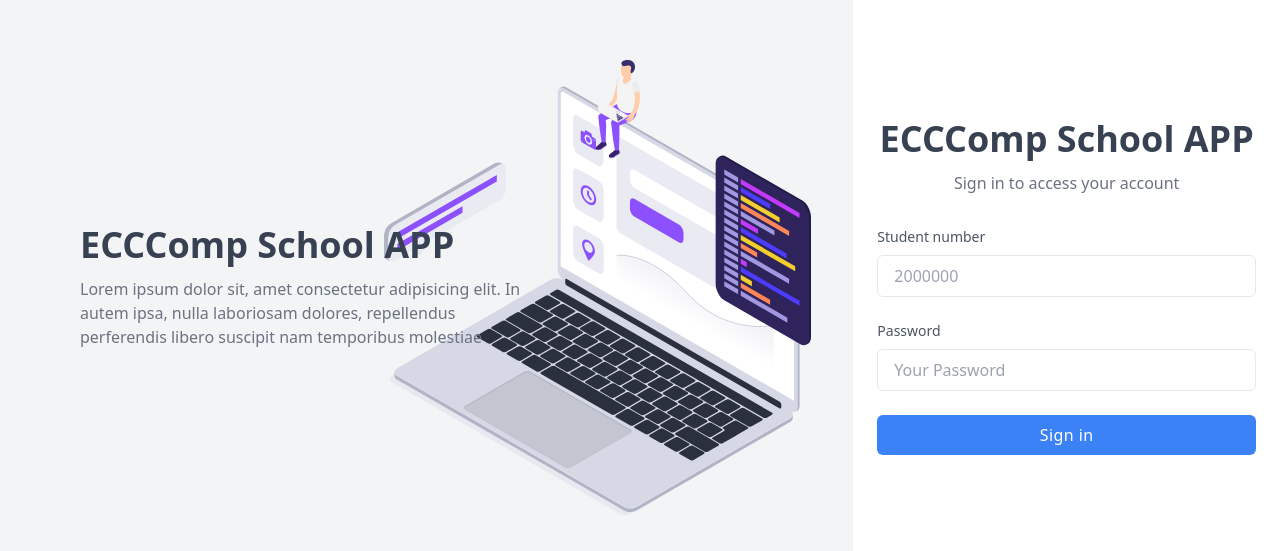
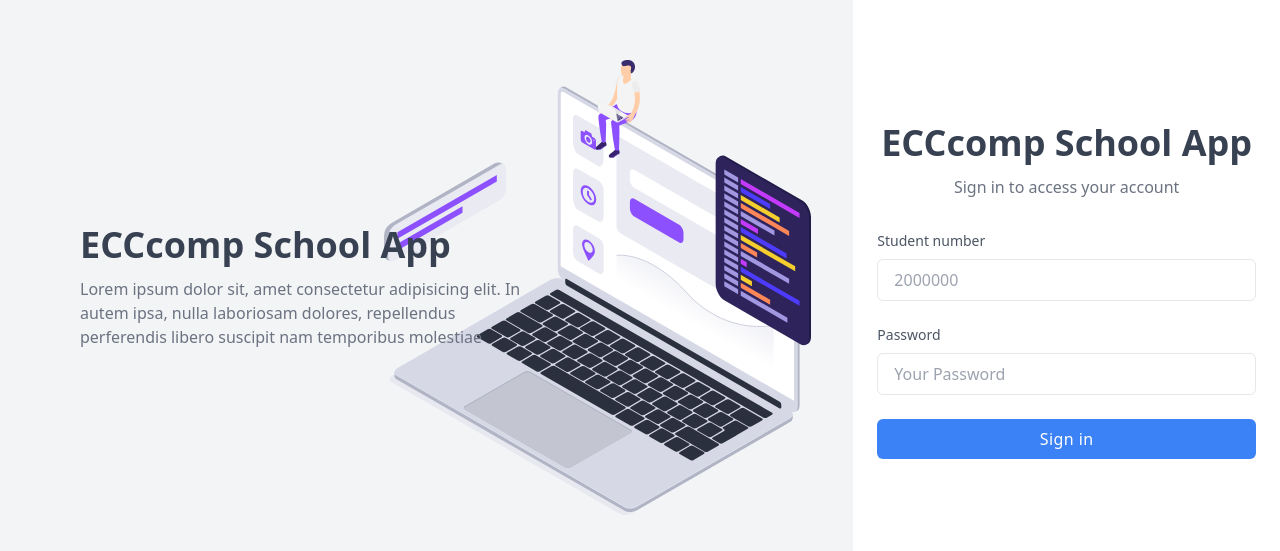
Before and after one commit to ecc-proken/eccSchoolApp-web, a React (Create React App) app: page /auth in a window 1280 px wide. Shown: the part 113-664 px from the top of the page. Built offline with nearby package versions, Linux system fonts and the light colour scheme.

Commit message:
fix: 携帯で見た時にスクロールできる問題を修正, テキストの意図しない改行を修正

```diff
--- a/src/components/pages/Auth.tsx
+++ b/src/components/pages/Auth.tsx
@@ -5,8 +5,8 @@ import AuthForm from 'components/organisms/AuthForm';
 
 const Auth: VFC = () => {
   return (
-    <div className='bg-white'>
-      <div className='flex justify-center h-screen'>
+    <div className='bg-white h-full'>
+      <div className='flex justify-center h-full'>
         <div className='hidden bg-cover lg:block lg:w-2/3'>
           <div
             className='flex items-center h-full px-20 bg-gray-100 bg-no-repeat'
@@ -18,7 +18,7 @@ const Auth: VFC = () => {
           >
             <div>
               <h2 className='text-4xl font-bold text-gray-700'>
-                ECCComp School APP
+                ECCcomp School App
               </h2>
 
               {/* ToDo: 画像にあったサイズに変更する */}
@@ -34,8 +34,9 @@ const Auth: VFC = () => {
         <div className='flex items-center w-full max-w-md px-6 mx-auto lg:w-2/6'>
           <div className='flex-1'>
             <div className='text-center'>
-              <h2 className='text-4xl font-bold text-center text-gray-700'>
-                ECCComp School APP
+              <h2 className='text-4xl space-y-2 font-bold text-center text-gray-700'>
+                <span className='inline-block'>ECCcomp</span>{' '}
+                <span className='inline-block'>School App</span>
               </h2>
 
               <p className='mt-3 text-gray-500'>
```
